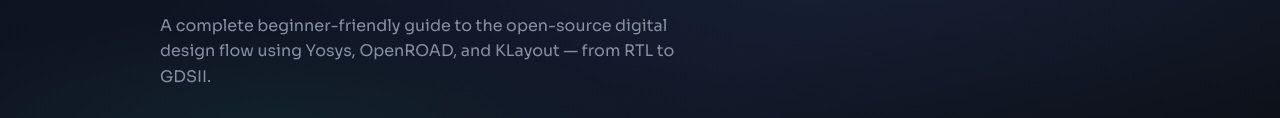
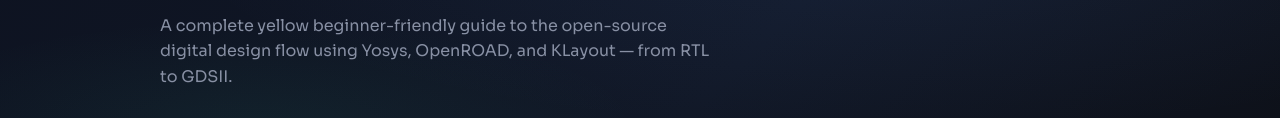
Before and after one commit to Ragul-22/VLSI-Tool-Flow-for-Beginners, a plain HTML site: page index.html in a window 1280 px wide. Shown: the part 224-342 px from the top of the page. Drawn offline with Linux system fonts and the light colour scheme.

Commit message:
Update index.html

```diff
--- a/index.html
+++ b/index.html
@@ -265,7 +265,7 @@
   <div class="hero-inner">
     <div class="badge"><span class="dot"></span> Open-Source VLSI</div>
     <h1>VLSI Tool Flow<br>for Beginners</h1>
-    <p class="hero-sub">A complete beginner-friendly guide to the open-source digital design flow using Yosys, OpenROAD, and KLayout — from RTL to GDSII.</p>
+    <p class="hero-sub">A complete yellow beginner-friendly guide to the open-source digital design flow using Yosys, OpenROAD, and KLayout — from RTL to GDSII.</p>
     <div class="tool-pills">
       <a href="#yosys" class="pill pill-y">⚡ Yosys — Synthesis</a>
       <a href="#openroad" class="pill pill-o">🛣 OpenROAD — PnR</a>
```
